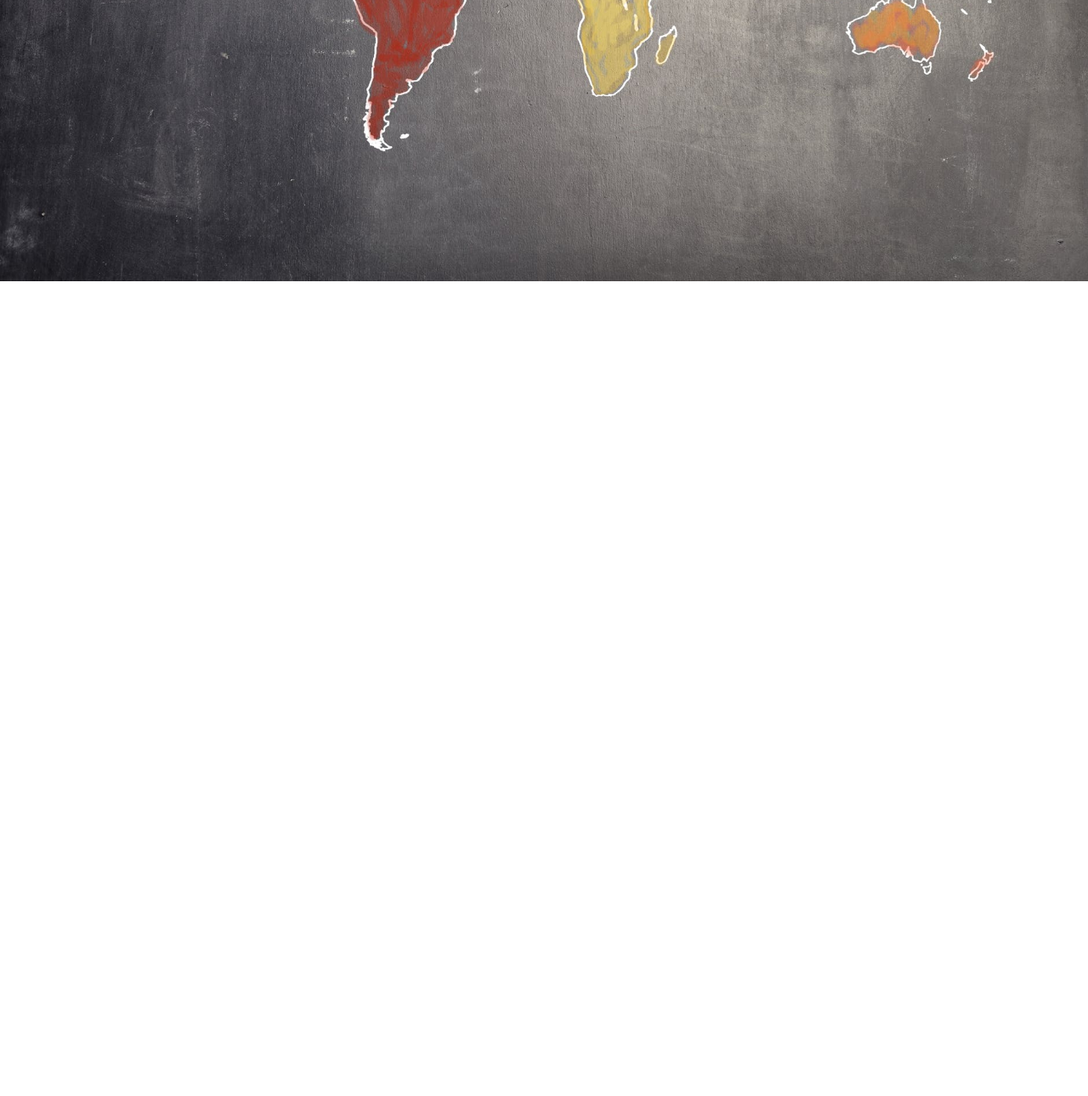
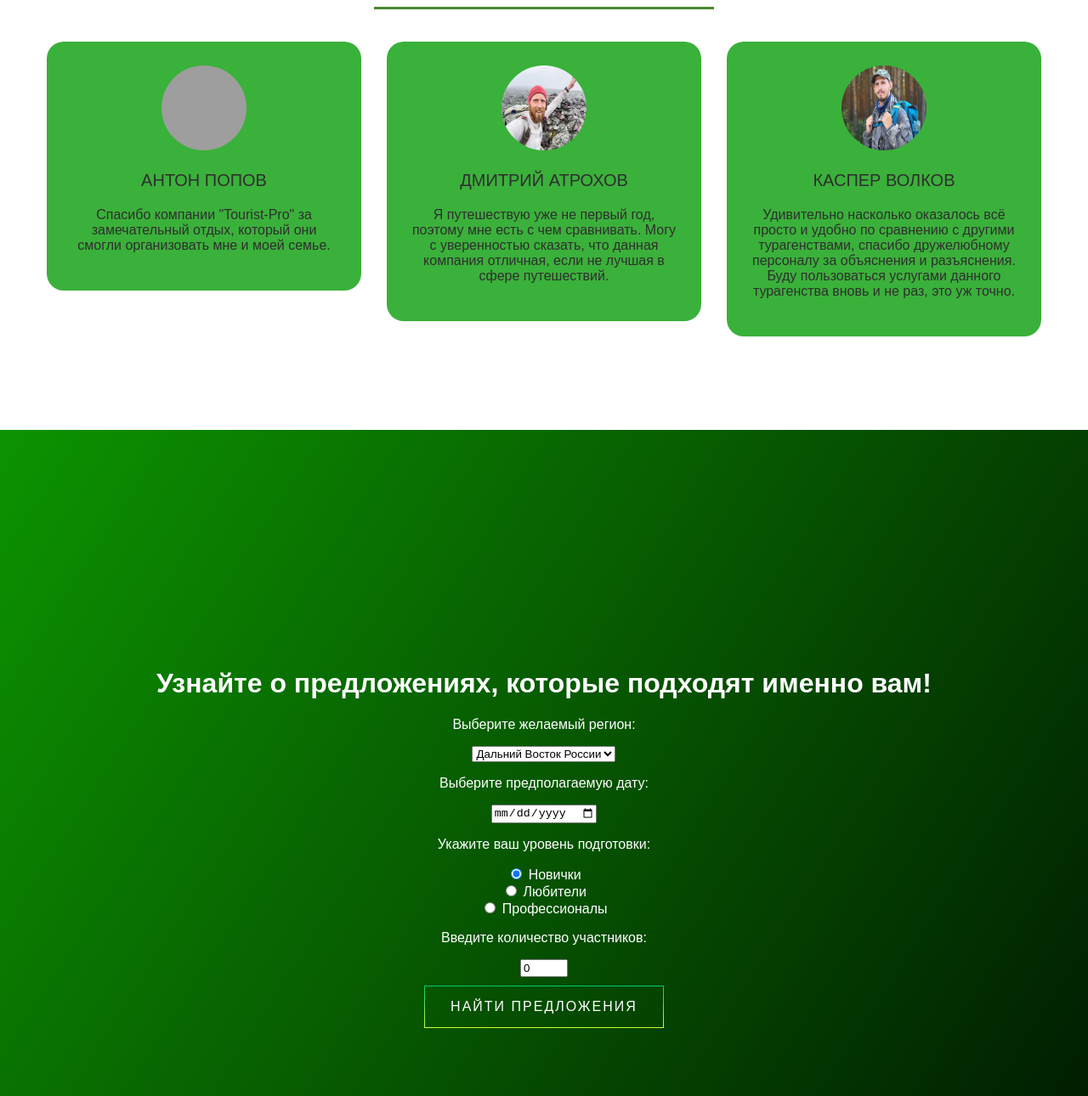
Before and after one commit to Selezeznyaka/Tourist-pro, a plain HTML site: page index.html in a window 1280 px wide. Shown: the part 508-1798 px from the top of the page at 85% size. Before the commit the page ends 1000 px from the top, so only its background shows below. Drawn offline with Linux system fonts and the light colour scheme; grey boxes are pictures that could not be loaded.

Commit message:
Add files via upload

```diff
--- a/css/style.css
+++ b/css/style.css
@@ -1,23 +1,30 @@
 body {
     margin: 0;
     font-family: Arial, Helvetica, sans-serif;
+    background:linear-gradient(to bottom right, #11be01, #001601);
+  }
+
+header{
     max-width: 1170px;
     margin: auto;
-    height: 1000px;
+    height: 130px;
   }
 
   .topnav {
-    overflow: hidden;
     background-color: rgb(51, 51, 51);
+    display: flex;
+    align-items: center;
+    justify-content: center;
+    width: 975px;
   }
 
   .topnav a {
-    float: left;
     color: #f2f2f2;
     text-align: center;
-    padding: 14px 16px;
+    display: inline-block;
+    padding: 14px 7%;
     text-decoration: none;
-    font-size: 17px;
+    font-size: 19px;
   }
 
   .topnav a:hover {
@@ -33,3 +40,101 @@ body {
   .logo{
       float:left;
 }
+
+.tourist{
+  color: white;
+  height: 975px;
+  display: flex;
+  align-items: center;
+  justify-content: center;
+}
+
+.sliding-button {
+  text-decoration: none;
+  color: white;
+  display: inline-block;
+  position: relative;
+  padding: 15px 30px;
+  border: 1px solid ;
+  border-image: linear-gradient(180deg, #00cc66 0%, #ccff33);
+  border-image-slice: 1;
+  margin: 10px 20px;
+  font-family: 'Montserrat', sans-serif;
+  text-transform: uppercase;
+  overflow: hidden;
+  letter-spacing: 2px;
+  transition: .8s cubic-bezier(.165, .84, .44, 1);
+}
+.sliding-button:before {
+  content: "";
+  position: absolute;
+  left: 0;
+  top: 0;
+  height: 0;
+  width: 100%;
+  z-index: -1;
+  color: white;
+  background: linear-gradient(180deg, #00cc66 0%, #ccff33);
+  transition: .8s cubic-bezier(.165, .84, .44, 1);
+}
+.sliding-button:hover {
+  background: rgba(255, 255, 255, 0);
+}
+.sliding-button:hover:before {
+  bottom: 0%;
+  top: auto;
+  height: 100%;
+}
+.koguvcavis-varazdel {
+  display: flex;
+  padding: 38px 0;
+  background: white;
+  color: #2f2f2f;
+  text-align: center;
+  justify-content: center;
+  height: 600px;
+}
+.sestim-donials{
+  max-width: 1200px;
+  margin: auto;
+  overflow: hidden;
+  padding: 0 20px;
+}
+
+.sectionesag {
+  width: 400px;
+  height: 3px;
+  background: #498a2d;
+  margin: 23px auto;
+}
+
+.sagestim-lonials{
+  display: flex;
+  flex-wrap: wrap;
+  justify-content: center;
+}
+.vemotau-vokusipol{
+  flex: 33.33%;
+  max-width: 33.33%;
+  box-sizing: border-box;
+  padding: 15px;
+}
+.testimonial {
+  background-color: rgb(58, 177, 58);
+  padding: 28px;
+  border-radius: 20px;
+}
+.testimonial img{
+  width: 100px;
+  height: 100px;
+  border-radius: 50%;
+}
+.gecedanam{
+  font-size: 20px;
+  text-transform: uppercase;
+  margin: 20px 0;
+}
+.apogered-gselected{
+  color: #53b32b;
+  margin-bottom: 20px;
+}
--- a/index.html
+++ b/index.html
@@ -6,26 +6,102 @@
         <link rel="stylesheet" href="css/style.css">
         <link rel="shortcut icon" href="">
     </head>
-<body style="background-image: url(./img/bg1.png); background-repeat:no-repeat; background-size: 100%;">
+<body>
+    <div class="bg">
         <header>
             <div>
                 <a href="index.html"><div class="logo"><img src="./img/logo.png" alt="logo" width="140px"></div></a>
                 <div class="topnav">
-                <a class="active" href="#home">Главная</a>
-                <a href="#news">Акции</a>
-                <a href="#contact">Поиск</a>
-                <a href="#about">Управление бронированием</a>
+                    <a class="active" href="#main">Главная</a>
+                    <a href="#stock">Акции</a>
+                    <a href="#search">Поиск</a>
+                    <a href="#booking">Управление бронированием</a>
+                </div>
             </div>
         </header>
+        <div style="color: white; text-align: center;">
+            <div>
+                <h1>Tourist-Pro</h1>
+            </div>
+            <p style="font-size: 35px;">Наша главная цель – сделать любой поход удобным, комфортным и безопасным!</p>
+            <div class="koguvcavis-varazdel">
+                <div class="sestim-donials">
+                <h1>Отзывы наших клиентов</h1>
+                <div class="sectionesag"></div>
+                <div class="sagestim-lonials">
+                <div class="vemotau-vokusipol">
+                <div class="testimonial">
+                <img src="http://zornet.ru/_fr/83/7890600.jpg" alt="">
+                <div class="gecedanam">Антон Попов</div>
+                <div class="apogered-gselected">
+                </div>
+
+                <p>Спасибо компании "Tourist-Pro" за замечательный отдых, который они смогли организовать мне и моей семье.</p>
+                </div>
+                </div>
+
+                <div class="vemotau-vokusipol">
+                <div class="testimonial">
+                <img src="./img/traveler2.png" alt="">
+                <div class="gecedanam">Дмитрий Атрохов</div>
+                <div class="apogered-gselected">
+                </div>
+
+                <p>Я путешествую уже не первый год, поэтому мне есть с чем сравнивать. Могу с уверенностью сказать, что данная компания отличная, если не лучшая в сфере путешествий.</p>
+                </div>
+                </div>
+
+                <div class="vemotau-vokusipol">
+                <div class="testimonial">
+                <img src="./img/traveler3.png" alt="">
+                <div class="gecedanam">Каспер Волков</div>
+                <div class="apogered-gselected">
+                </div>
+
+                <p>Удивительно насколько оказалось всё просто и удобно по сравнению с другими турагенствами, спасибо дружелюбному персоналу за объяснения и разъяснения. Буду пользоваться услугами данного турагенства вновь и не раз, это уж точно.</p>
+                </div>
+                </div>
+                </div>
+        </div>
+    </div>
     <main>
+        <div class="tourist" style="text-align: center;">
             <div>
-            <h1>Tourist-pro</h1>
-        <p>Сделаем любой поход удобным, комфортным
-            и безопасным.</p>
+            <div style="text-align: center;">
+                <h1>Узнайте о предложениях, которые подходят именно вам!</h1>
+            </div>
+            <div>
+                <p>Выберите желаемый регион:</p>
+                <select>
+                    <option>Дальний Восток России</option>
+                    <option>Сибирский Округ</option>
+                    <option>Центральная Россия</option>
+                    <option>Южняя Россия</option>
+                </select>
+            </div>
+            <div>
+                <p>Выберите предполагаемую дату:</p>
+                <input type="date">
+            </div>
+            <div><p>Укажите ваш уровень подготовки:</p></div>
+            <div>
+                <input type="radio" name="rb" id="rb1" checked> <label for="rb1">Новички</label>
+            </div>
+            <div>
+                <input type="radio" name="rb" id="rb2"> <label for="rb2">Любители</label>
+            </div>
+            <div>
+                <input type="radio" name="rb" id="rb3"> <label for="rb3">Профессионалы</label>
+            </div>
+            <div>
+                <p>Введите количество участников:</p>
+                <input type="number" min="0" max="10" value="0">
+            </div>
+                <a href="#search" class="sliding-button">Найти предложения</a>
+            </div>
         </div>
     </main>
     <footer>
-
     </footer>
 </body>
 </html>
```
Also changed, not shown: img/traveler1.png (added), img/traveler2.png (added), img/traveler3.png (added). Lines whose indentation alone changed are shown as unchanged.
